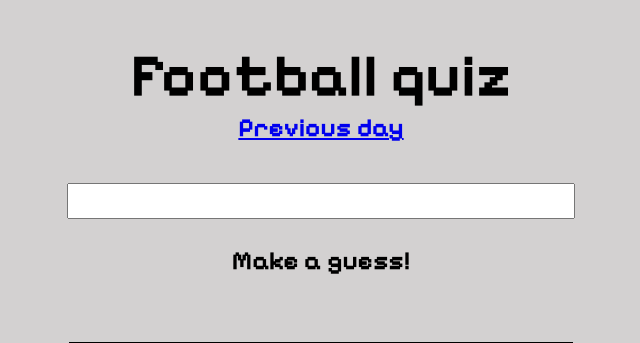
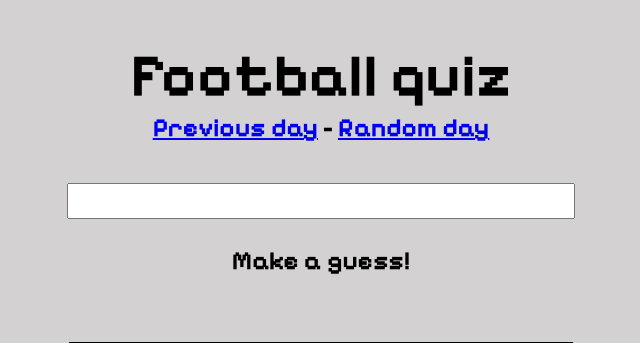
Before and after one commit to igorwlodarczyk/football_games, a Django app: template src/team_guess/templates/team_guess/index.html in a window 1280 px wide. Shown: the top 343 px of the page, without its empty margins (319-959 px from the left). Run offline with Django 4.2, Linux system fonts and the light colour scheme; the template is opened without the code that fills it: most values are stand-ins (such as "Sample title", 1, 10 or a date in 2020); some libraries are stand-ins or nearby versions.

Commit message:
added support for random and previous days

```diff
--- a/src/team_guess/templates/team_guess/index.html
+++ b/src/team_guess/templates/team_guess/index.html
@@ -41,7 +41,13 @@
 
     {% block content %}
     <div class="home">
-        <a href="/">Previous day</a>
+        {% if riddle.pk > 1 %}
+            <a href="{% url 'game' riddle.pk|add:"-1" %}">Previous day</a>
+        {% else %}
+            <a href="{% url 'game' 1 %}">Previous day</a>
+        {% endif %}
+        <a> - </a>
+        <a href="{% url 'game' random_day %}">Random day</a>
     </div>
     <input type="text" id="clubs">
     <p id="result" class="correct" style="display: none;">Correct! {{ riddle.club.name }} {{ riddle.result }} {{ riddle.enemy_club }} - {{ riddle.season }}</p>
--- a/src/team_guess/views.py
+++ b/src/team_guess/views.py
@@ -1,4 +1,5 @@
 import datetime
+import random
 from django.shortcuts import render, get_object_or_404, redirect
 from decouple import config
 from .models import Riddle, Club
@@ -19,6 +20,9 @@ def index(request):
 def game(request, riddle_id):
     riddle = get_object_or_404(Riddle, id=riddle_id)
     all_clubs = Club.objects.all()
+    random_day = random.randint(1, calculate_game_day())
     return render(
-        request, "team_guess/index.html", {"riddle": riddle, "clubs": all_clubs}
+        request,
+        "team_guess/index.html",
+        {"riddle": riddle, "clubs": all_clubs, "random_day": random_day},
     )
```
